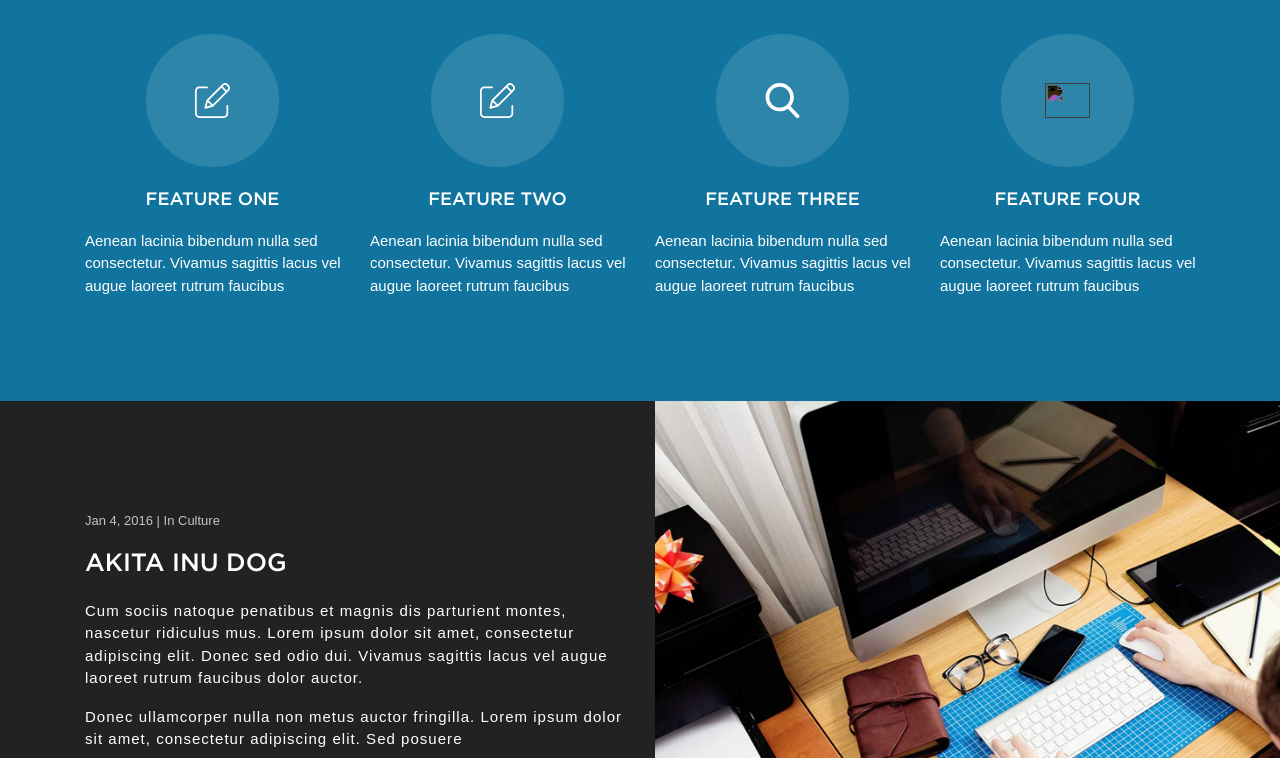
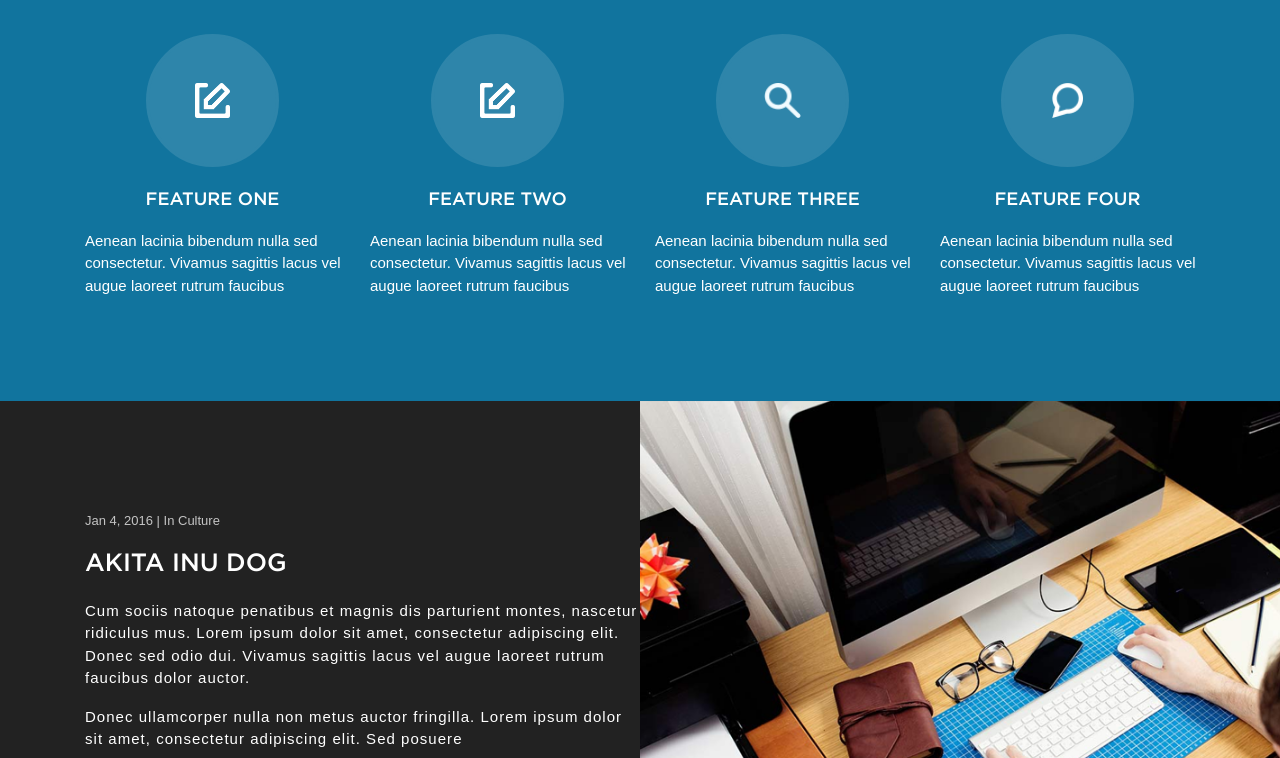
Before and after one commit to gulzada02/creatives, a plain HTML site: page index.html in a window 1280 px wide. Shown: the part 1302-2060 px from the top of the page. Drawn offline with Linux system fonts and the light colour scheme; files whose address does not match are found by name; a web font is replaced by a local one.

Commit message:
changed image width and add some png instead of icons

```diff
--- a/css/style.css
+++ b/css/style.css
@@ -135,8 +135,6 @@ nav {
 }
 
 #about img {
-    filter: invert(1.5);
-    width: 45px;
     height: 35px;
     position: absolute;
     top: 0;
@@ -145,7 +143,6 @@ nav {
     left: 0;
     right: 0;
 }
-
 .icon-circle {
     border: solid #2e85aa;
     width: 133px;
@@ -193,7 +190,7 @@ nav {
 
 /*$$$$$$$$$$$$$$$$$$*/
 .col-lg-6 img {
-    width: 700px;
+    width: 720px
 }
 
 .grey {
@@ -298,7 +295,6 @@ nav {
 #write img {
     width: 70px;
     height: 70px;
-    filter: invert(1.5);
 }
 
 #write p {
@@ -439,6 +435,7 @@ nav {
     margin-bottom: 40px;
     margin-top: 150px;
     padding: 20px;
+    color: #ffffff;
 }
 
 .message {
--- a/index.html
+++ b/index.html
@@ -58,7 +58,7 @@
         <div class="row">
             <div class="col-lg-3">
                 <div class="icon-circle">
-                    <img src="img/edit.svg" alt="">
+                    <img src="img/edit-icon.png" alt="">
                 </div>
                 <p class="big-text text-center">Feature one</p>
                 <p class="small-text">Aenean lacinia bibendum nulla sed consectetur. Vivamus sagittis lacus vel augue
@@ -66,7 +66,7 @@
             </div>
             <div class="col-lg-3">
                 <div class="icon-circle">
-                    <img src="img/edit.svg" alt="">
+                    <img src="img/edit-icon.png" alt="">
                 </div>
                 <p class="big-text text-center">Feature two</p>
                 <p class="small-text">Aenean lacinia bibendum nulla sed consectetur. Vivamus sagittis lacus vel augue
@@ -74,7 +74,7 @@
             </div>
             <div class="col-lg-3">
                 <div class="icon-circle">
-                    <img src="img/search.svg" alt="">
+                    <img src="img/search-icon.png" alt="">
                 </div>
                 <p class="big-text text-center">Feature three</p>
                 <p class="small-text">Aenean lacinia bibendum nulla sed consectetur. Vivamus sagittis lacus vel augue
@@ -82,7 +82,7 @@
             </div>
             <div class="col-lg-3">
                 <div class="icon-circle">
-                    <img src="img/speech-bubble.svg" alt="">
+                    <img src="img/bubble-icon.png" alt="">
                 </div>
                 <p class="big-text text-center">Feature four</p>
                 <p class="small-text">Aenean lacinia bibendum nulla sed consectetur. Vivamus sagittis lacus vel augue
@@ -94,7 +94,7 @@
 <section id="pages">
     <div class="grey">
         <div class="container">
-            <div class="row">
+            <div class="row no-gutters">
                 <div class="col-lg-6">
                     <p class="dark-date">Jan 4, 2016 | In Culture</p>
                     <p class="dark-akita">Akita Inu Dog</p>
@@ -176,7 +176,7 @@
     <div class="container">
         <div class="row">
             <div class="col-lg-1">
-                <img src="img/edit.svg" alt="">
+                <img src="img/edit-icon.png" alt="">
             </div>
             <div class="col-lg-5">
                 <p>Cum sociis natoque penatibus et magnis dis parturient montes, nascetur ridiculus mus. Lorem ipsum
@@ -184,7 +184,7 @@
                     laoreet rutrum faucibus dolor auctor.</p>
             </div>
             <div class="col-lg-1">
-                <img src="img/edit.svg" alt="">
+                <img src="img/edit-icon.png" alt="">
             </div>
             <div class="col-lg-5">
                 <p>Cum sociis natoque penatibus et magnis dis parturient montes, nascetur ridiculus mus. Lorem ipsum
```
Also changed, not shown: img/bubble-icon.png (added), img/edit-icon.png (added), img/search-icon.png (added).
